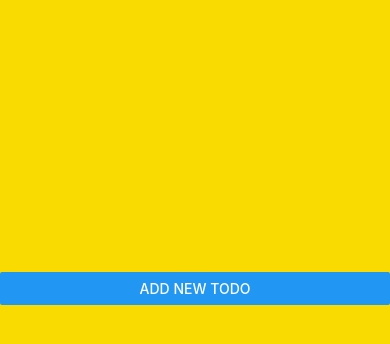
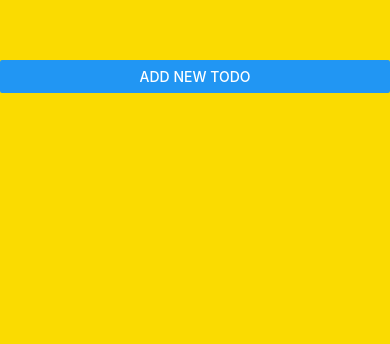
Before and after one commit to taravannheng/todo, a React Native app: screen / in a window 390 px wide. Shown: the part 134-478 px from the top of the page. Built offline with nearby package versions, Linux system fonts and the light colour scheme.

Commit message:
style: Add height to todo list

```diff
--- a/App.js
+++ b/App.js
@@ -25,7 +25,7 @@ export default function App() {
 
   return (
     <View style={styles.container}>
-      <View>
+      <View style={styles.addButton}>
         <Button title="Add New Todo" onPress={newTodoHandler}/>
       </View>
       <View>
@@ -44,4 +44,7 @@ const styles = StyleSheet.create({
 
     backgroundColor: '#fadb01',
   },
+  addButton: {
+    marginBottom: 24,
+  }
 });
--- a/components/TodoList.js
+++ b/components/TodoList.js
@@ -1,4 +1,4 @@
-import { View, FlatList } from 'react-native'
+import { View, FlatList, StyleSheet } from 'react-native'
 
 import TodoItem from './TodoItem'
 
@@ -9,7 +9,7 @@ function TodoList({ todos, markDone }) {
 
   return (
     <>
-      <View>
+      <View style={styles.todoList}>
         <FlatList
           data={todos}
           renderItem={renderItem}
@@ -21,3 +21,9 @@ function TodoList({ todos, markDone }) {
 }
 
 export default TodoList
+
+const styles = StyleSheet.create({
+  todoList: {
+    height: 400,
+  }
+})
```
